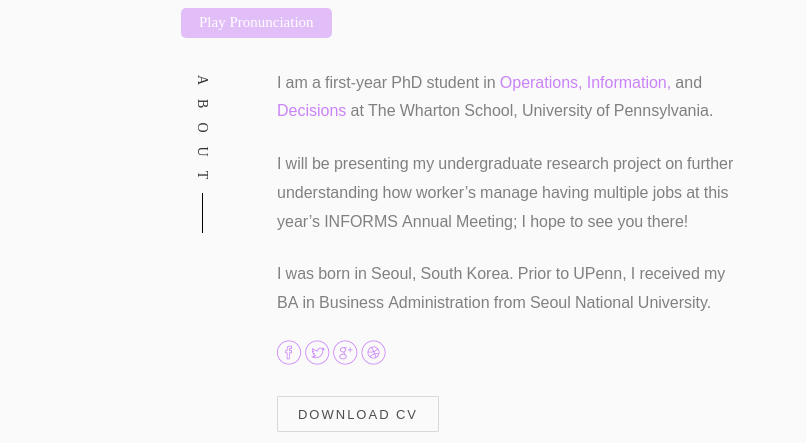
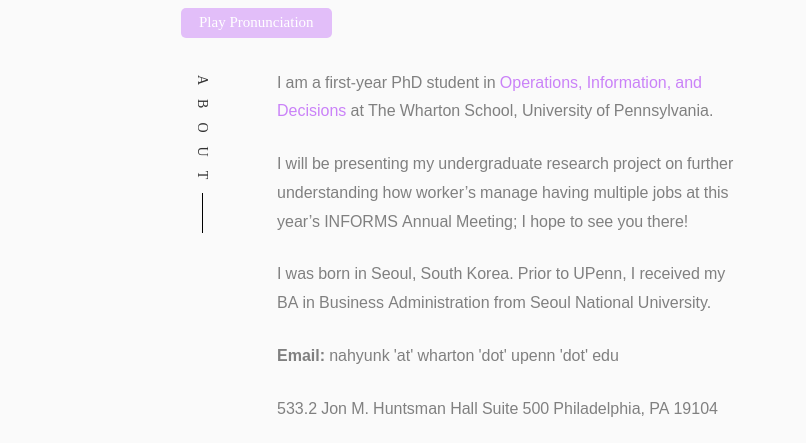
Before and after one commit to na-hyun-kim/na-hyun-kim.github.io, a plain HTML site: page index.html in a window 1280 px wide. Shown: the part 373-816 px from the top of the page, 474-1280 px from the left. Drawn offline with Linux system fonts and the light colour scheme; files whose address does not match are found by name; a web font is replaced by a local one.

Commit message:
Update index.html

```diff
--- a/index.html
+++ b/index.html
@@ -124,14 +124,15 @@
 								<div class="rotate">
 									<h2 class="heading">About</h2>
 								</div>
-								<p>I am a first-year PhD student in <a href="#">Operations,</a> <a
-										href="#">Information,</a> and <a href="#">Decisions</a> at The Wharton School,
+								<p>I am a first-year PhD student in <a href="https://oid.wharton.upenn.edu">Operations, Information, and Decisions</a> at The Wharton School,
 									University of Pennsylvania. </p>
 								<p>I will be presenting my undergraduate research project on further understanding how
 									worker’s manage having multiple jobs at this year’s INFORMS Annual Meeting; I hope
 									to see you there!</p>
 								<p>I was born in Seoul, South Korea. Prior to UPenn, I received my BA in Business
 									Administration from Seoul National University.</p>
+								<p><b>Email:</b> nahyunk 'at' wharton 'dot' upenn 'dot' edu</p>
+								<p>533.2 Jon M. Huntsman Hall Suite 500 Philadelphia, PA 19104</p>
 								<p class="colorlib-social-icons">
 									<a href="#"><i class="icon-facebook4"></i></a>
 									<a href="#"><i class="icon-twitter3"></i></a>
```
